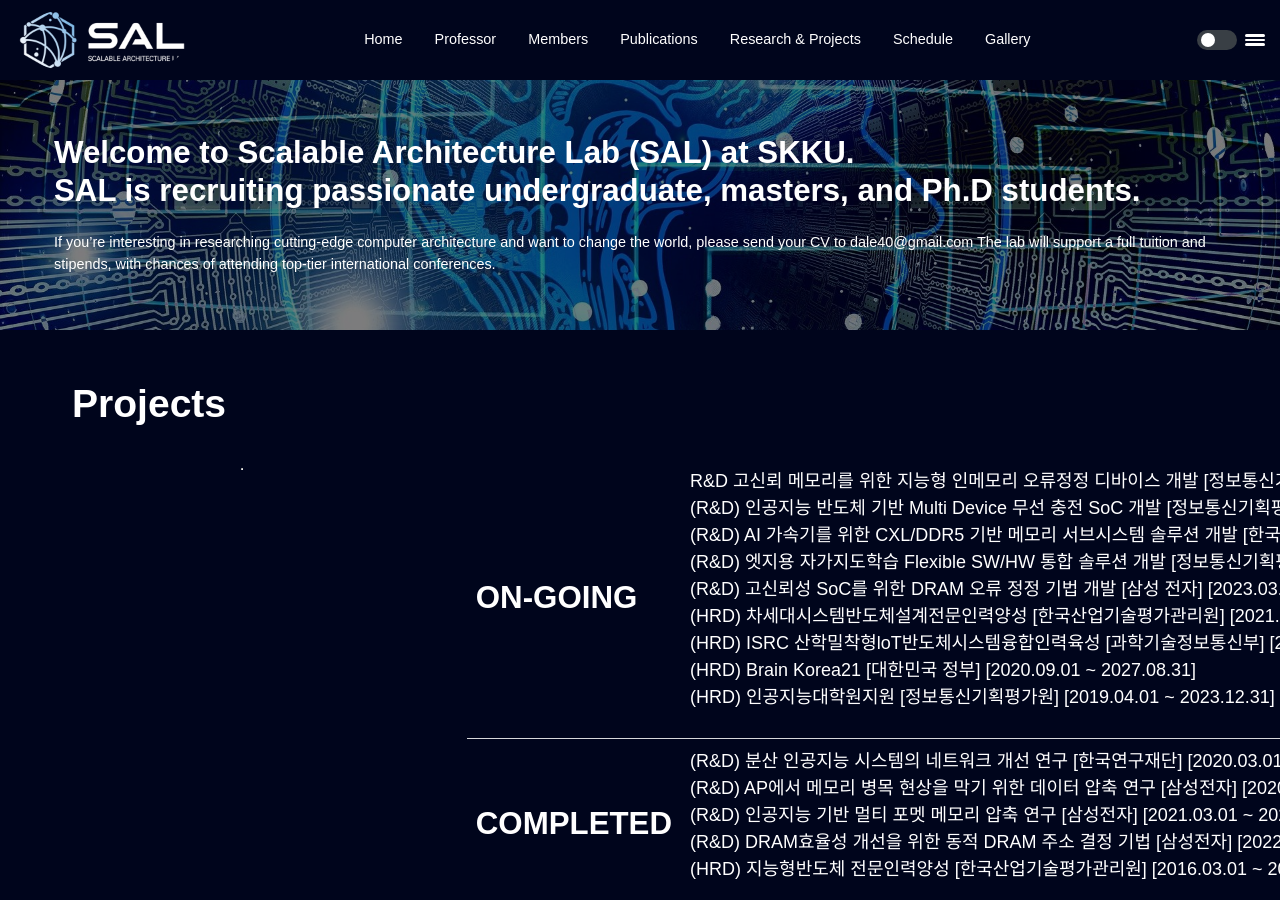
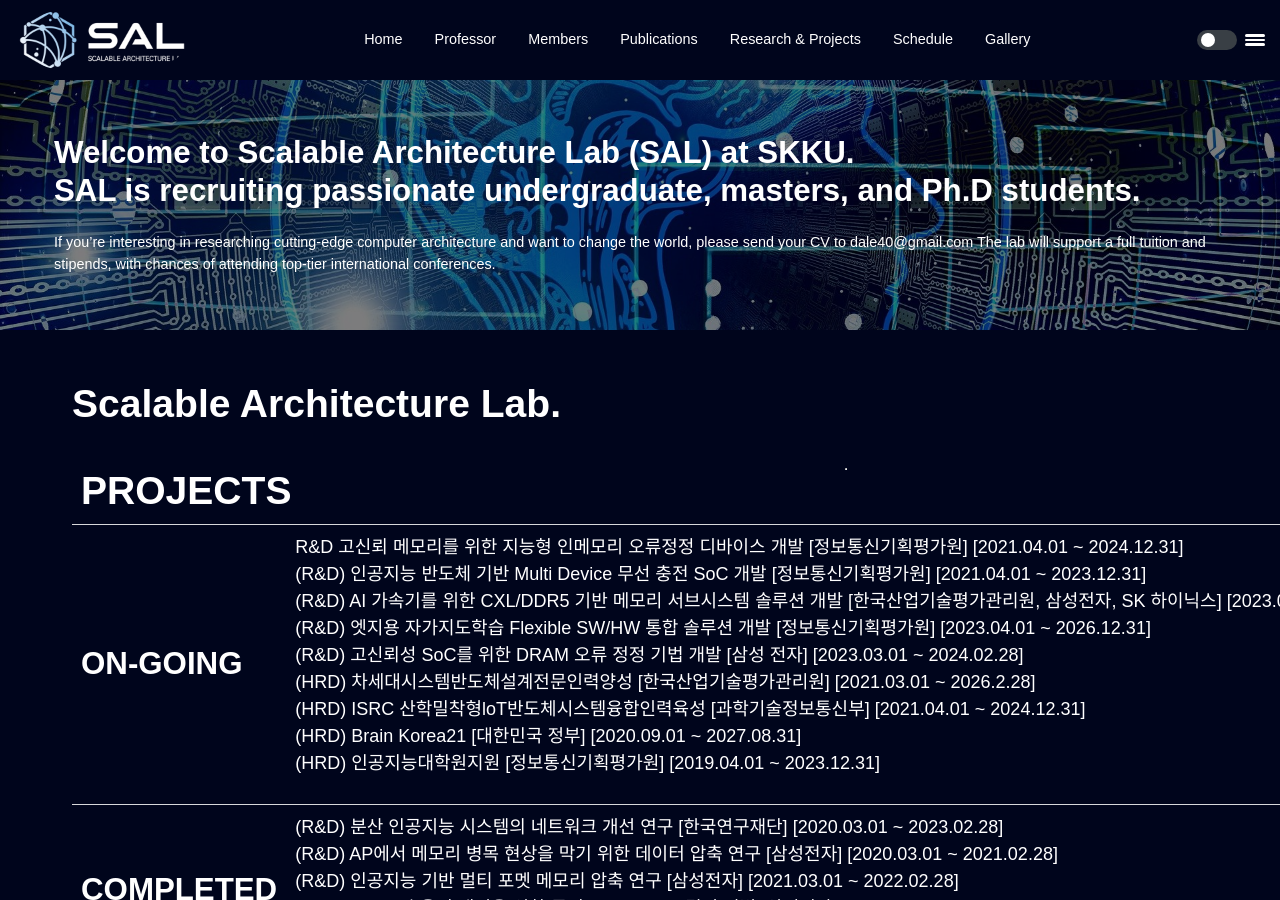
Before and after one commit to scalable-arch/scalable-arch.github.io, a Jekyll site: the page built from projects.md, in a window 1280 px wide and 900 px high. Built offline with Jekyll 4.4.1, drawn with Linux system fonts in a browser that asks for light colours.

Commit message:
Update projects.md

```diff
--- a/projects.md
+++ b/projects.md
@@ -1,13 +1,16 @@
 ---
-title: Projects
+title:
 permalink: /projects/
 layout: posts-page
 ---
 
 
-<hr>
-
 <table border="0">
+  <tr>
+    <td colspan=2>
+      <h1> PROJECTS </h1>
+    </td>
+  </tr>
   <tr>
     <td> <h2> ON-GOING </h2> </td>
     <td nowrap>
```
